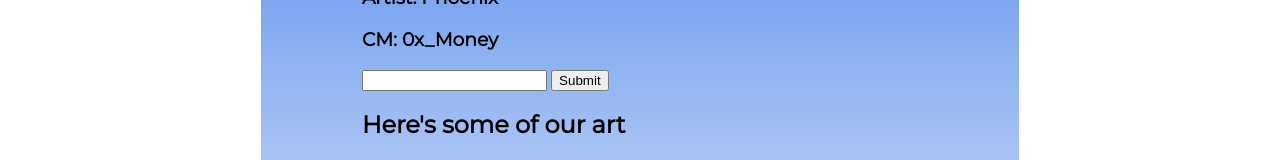
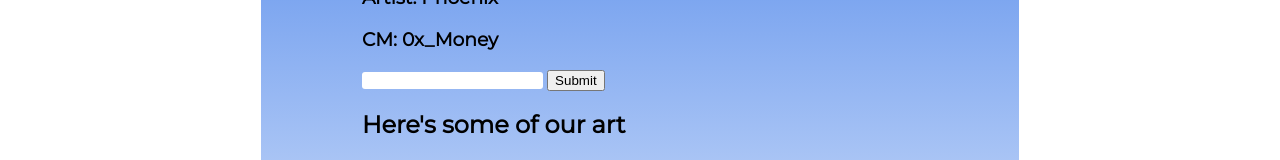
Before and after one commit to otomdee/MTA_fullstack_course, a plain HTML site: page MTA_frontend_webdev/HTML_practice_1.html in a window 1280 px wide. Shown: the part 246-406 px from the top of the page. Drawn offline with Linux system fonts and the light colour scheme.

Commit message:
form field styling

```diff
--- a/MTA_frontend_webdev/styles.css
+++ b/MTA_frontend_webdev/styles.css
@@ -30,3 +30,8 @@ header {
    border-radius: 4px;
    padding: 1% 8%;
 }
+
+input[type="text"] {
+    border: 0;
+    border-radius: 3px;
+}
```
